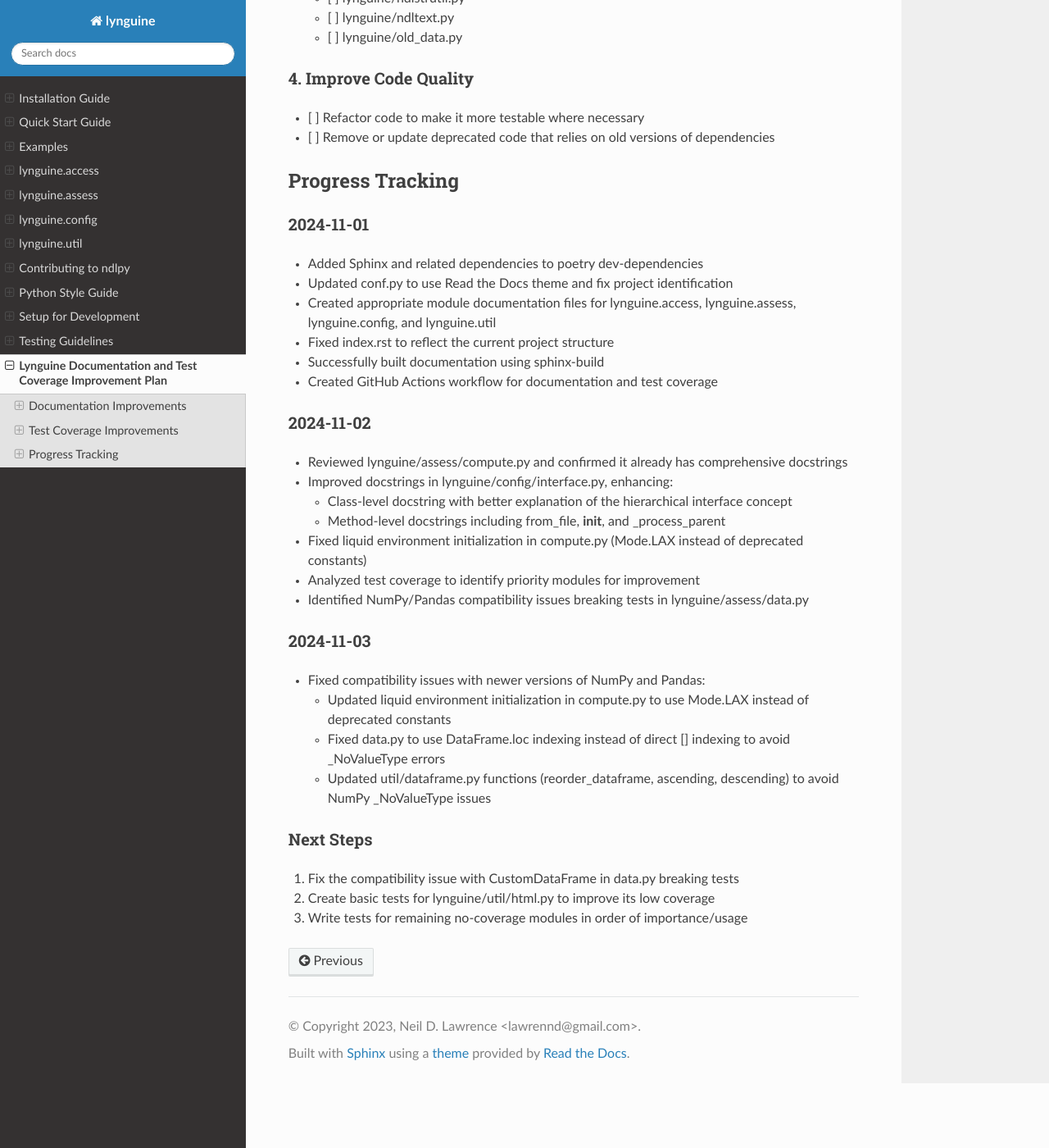
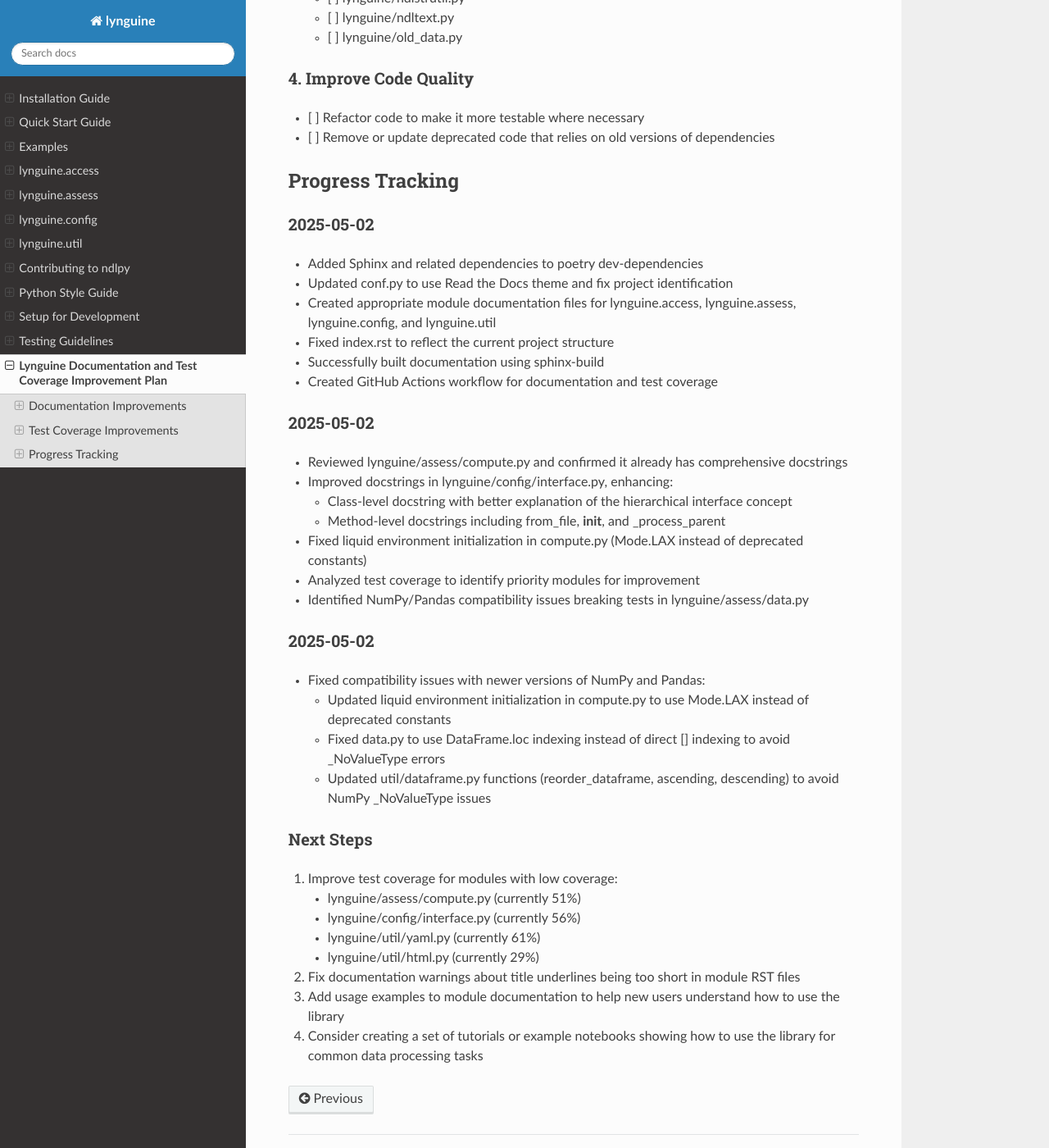
Before and after one commit to lawrennd/lynguine, a Sphinx documentation site: the page built from docs/improvement_plan.md, in a window 1280 px wide and 1400 px high, scrolled down 1439 px. Shown: the whole window at 82% size. Built offline with Sphinx 7.4.7 and the Read the Docs theme 3.1.0, drawn with Linux system fonts in a browser that asks for light colours.

Commit message:
Docs: Update improvement plan with detailed next steps after fixing compatibility issues

```diff
--- a/docs/improvement_plan.md
+++ b/docs/improvement_plan.md
@@ -52,7 +52,7 @@
 
 ## Progress Tracking
 
-### 2024-11-01
+### 2025-05-02
 - Added Sphinx and related dependencies to poetry dev-dependencies
 - Updated conf.py to use Read the Docs theme and fix project identification
 - Created appropriate module documentation files for lynguine.access, lynguine.assess, lynguine.config, and lynguine.util
@@ -60,7 +60,7 @@
 - Successfully built documentation using sphinx-build
 - Created GitHub Actions workflow for documentation and test coverage
 
-### 2024-11-02
+### 2025-05-02
 - Reviewed lynguine/assess/compute.py and confirmed it already has comprehensive docstrings
 - Improved docstrings in lynguine/config/interface.py, enhancing:
   - Class-level docstring with better explanation of the hierarchical interface concept
@@ -69,13 +69,22 @@
 - Analyzed test coverage to identify priority modules for improvement
 - Identified NumPy/Pandas compatibility issues breaking tests in lynguine/assess/data.py
 
-### 2024-11-03
+### 2025-05-02
 - Fixed compatibility issues with newer versions of NumPy and Pandas:
   - Updated liquid environment initialization in compute.py to use Mode.LAX instead of deprecated constants
   - Fixed data.py to use DataFrame.loc indexing instead of direct [] indexing to avoid _NoValueType errors
   - Updated util/dataframe.py functions (reorder_dataframe, ascending, descending) to avoid NumPy _NoValueType issues
 
 ### Next Steps
-1. Fix the compatibility issue with CustomDataFrame in data.py breaking tests
-2. Create basic tests for lynguine/util/html.py to improve its low coverage
-3. Write tests for remaining no-coverage modules in order of importance/usage
+
+1. Improve test coverage for modules with low coverage:
+   - lynguine/assess/compute.py (currently 51%)
+   - lynguine/config/interface.py (currently 56%)
+   - lynguine/util/yaml.py (currently 61%)
+   - lynguine/util/html.py (currently 29%)
+
+2. Fix documentation warnings about title underlines being too short in module RST files
+
+3. Add usage examples to module documentation to help new users understand how to use the library
+
+4. Consider creating a set of tutorials or example notebooks showing how to use the library for common data processing tasks
```
